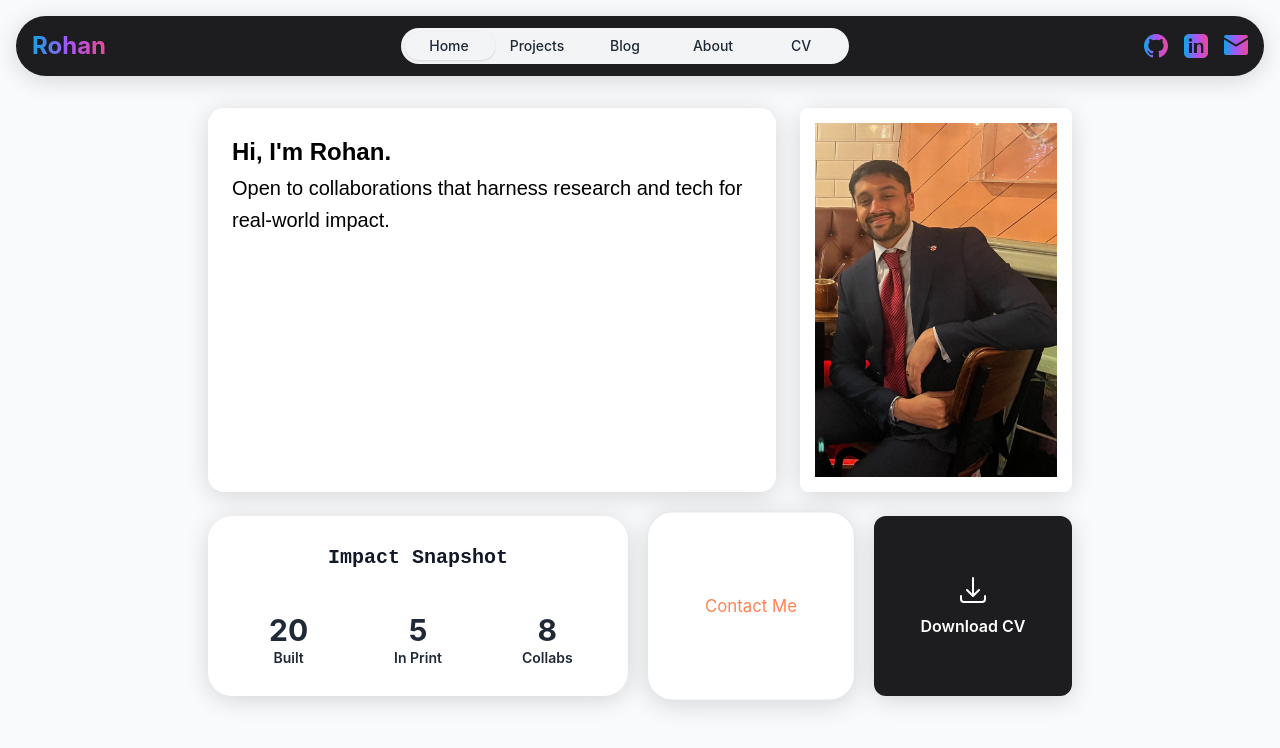
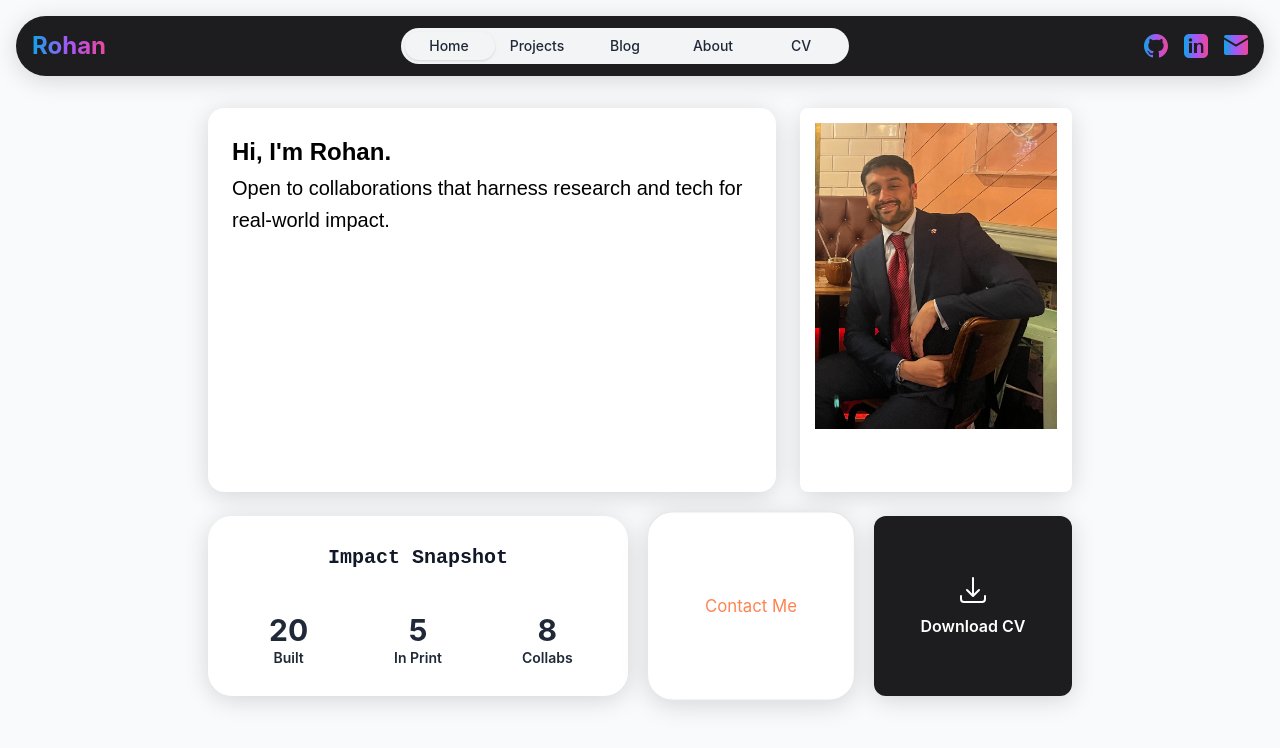
Before and after one commit to SUPA5INGH/personal-website, a Next.js app: page / in a window 1280 px wide. Shown: the top 748 px of the page. Built offline with nearby package versions, Linux system fonts and the light colour scheme.

Commit message:
Update PolaroidSelfieTile.tsx

```diff
--- a/components/PolaroidSelfieTile.tsx
+++ b/components/PolaroidSelfieTile.tsx
@@ -51,12 +51,12 @@ export default function PolaroidSelfieTile({
       initial="initial"
       whileHover="hover"
     >
-      <div className="relative bg-black shadow-elev rounded-2xl p-2 w-full h-full">
+      <div className="relative bg-white shadow-elev rounded-2xl p-2 w-full h-full">
         <Image
           src="/images/IMG_8264.jpeg"
           alt="Rohan"
           fill
-          className="rounded-lg object-cover border-[15px] border-white pb-15"
+          className="rounded-lg object-cover border-[15px] border-white pb-12"
         />
         <motion.figcaption
           variants={captionVariants}
```
